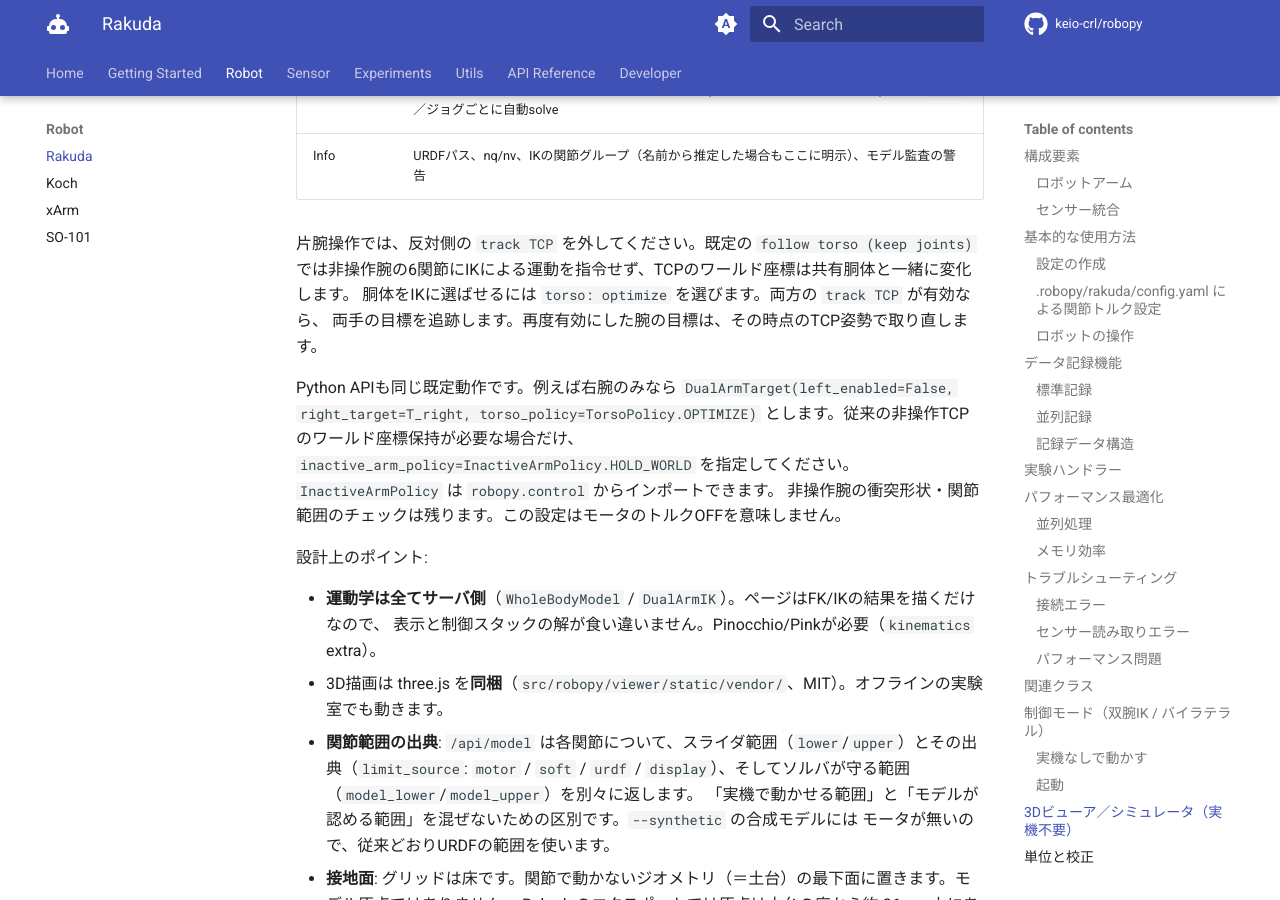
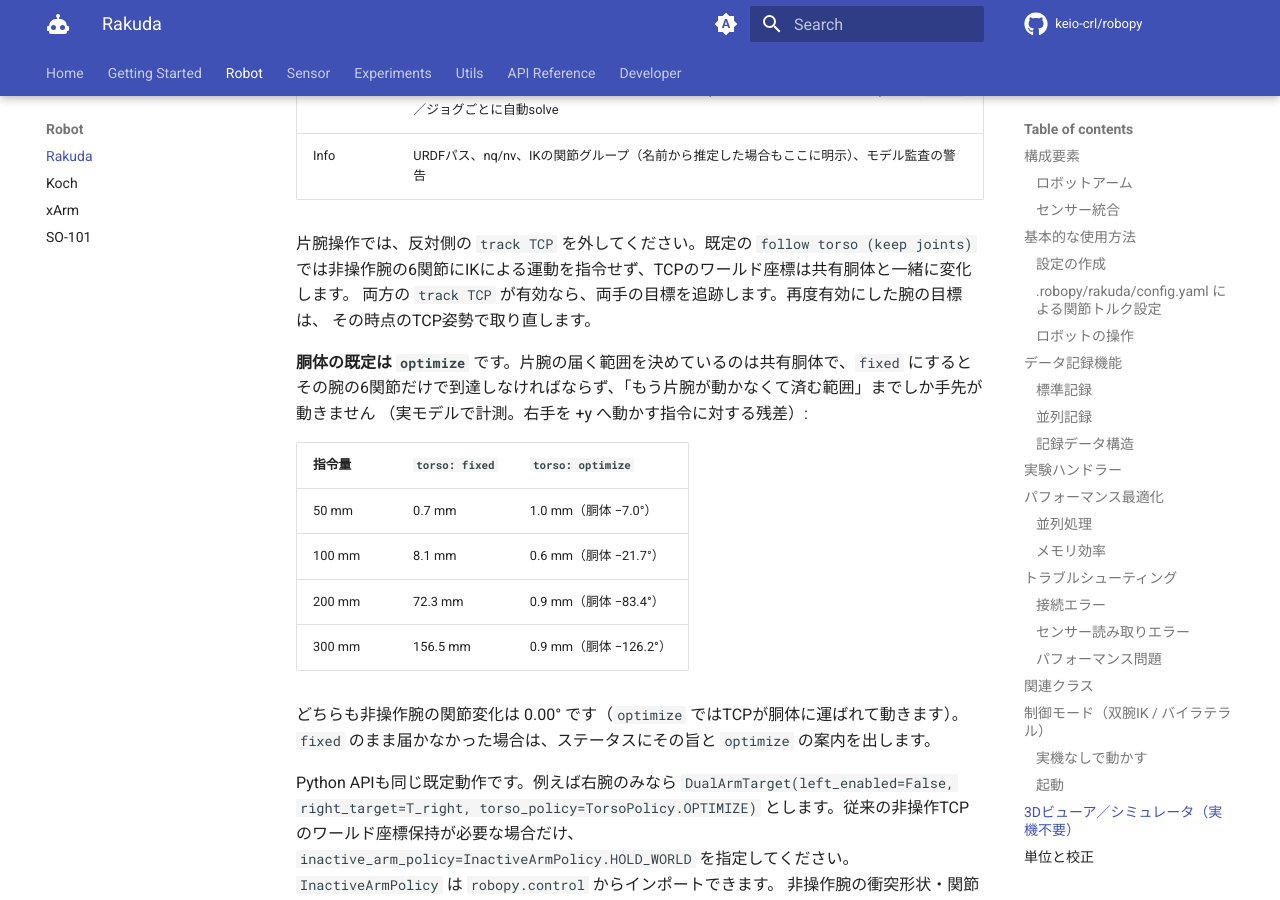
Before and after one commit to keio-crl/robopy, an MkDocs documentation site: the page built from docs/robots/rakuda.md, in a window 1280 px wide and 900 px high, scrolled down 7497 px. Built offline with MkDocs 1.6.1 and Material for MkDocs 9.7.7, drawn with Linux system fonts in a browser that asks for light colours; comment, search, counter and statistics services are not loaded; the version menu is left out.

Commit message:
fix(viewer): ask for an optimised torso, so one arm can reach on its own
The inactive-arm fix landed, and single-arm dragging still stopped early: the
page asked for torso "fixed", the first option in its select, so the shared
torso never turned and the driven hand had only its own six joints -- which is
exactly as far as a hand gets while the other arm need not move at all. On the
committed export, a right hand asked to slide +y, from a bent-elbow pose:

    ask     torso: fixed      torso: optimize
     50 mm     0.7 mm          1.0 mm  (torso  -7.0 deg)
    100 mm     8.1 mm          0.6 mm  (torso -21.7 deg)
    200 mm    72.3 mm          0.9 mm  (torso -83.4 deg)
    300 mm   156.5 mm          0.9 mm  (torso -126.2 deg)

The idle arm holds its joint angles either way; under optimize its TCP is
carried by the torso, which is what the policy is for. So optimize is now the
page's default, and a solve that stalls with the torso fixed says so and names
the option that frees it. A browser test drags one hand with the other
untracked and holds that the torso turned while the idle arm's angles did not.

Co-Authored-By: Claude Opus 5 (1M context) <noreply@anthropic.com>

```diff
--- a/docs/robots/rakuda.md
+++ b/docs/robots/rakuda.md
@@ -304,8 +304,22 @@ CADエクスポート（URDF）が宣言する範囲ではありません — UR
 
 片腕操作では、反対側の `track TCP` を外してください。既定の `follow torso (keep joints)`
 では非操作腕の6関節にIKによる運動を指令せず、TCPのワールド座標は共有胴体と一緒に変化します。
-胴体をIKに選ばせるには `torso: optimize` を選びます。両方の `track TCP` が有効なら、
-両手の目標を追跡します。再度有効にした腕の目標は、その時点のTCP姿勢で取り直します。
+両方の `track TCP` が有効なら、両手の目標を追跡します。再度有効にした腕の目標は、
+その時点のTCP姿勢で取り直します。
+
+**胴体の既定は `optimize`** です。片腕の届く範囲を決めているのは共有胴体で、`fixed` にすると
+その腕の6関節だけで到達しなければならず、「もう片腕が動かなくて済む範囲」までしか手先が動きません
+（実モデルで計測。右手を +y へ動かす指令に対する残差）:
+
+| 指令量 | `torso: fixed` | `torso: optimize` |
+| --- | --- | --- |
+| 50 mm | 0.7 mm | 1.0 mm（胴体 −7.0°） |
+| 100 mm | 8.1 mm | 0.6 mm（胴体 −21.7°） |
+| 200 mm | 72.3 mm | 0.9 mm（胴体 −83.4°） |
+| 300 mm | 156.5 mm | 0.9 mm（胴体 −126.2°） |
+
+どちらも非操作腕の関節変化は 0.00° です（`optimize` ではTCPが胴体に運ばれて動きます）。
+`fixed` のまま届かなかった場合は、ステータスにその旨と `optimize` の案内を出します。
 
 Python APIも同じ既定動作です。例えば右腕のみなら
 `DualArmTarget(left_enabled=False, right_target=T_right, torso_policy=TorsoPolicy.OPTIMIZE)`
--- a/src/robopy/viewer/static/app.js
+++ b/src/robopy/viewer/static/app.js
@@ -610,6 +610,7 @@ async function solveIK(opts = {}) {
           + (res.active_limits.some((l) => l.includes(':at_') || l.endsWith(':lower') || l.endsWith(':upper'))
             ? ' A joint is on its limit (see limits above).'
             : ' The target is probably outside the reachable workspace from this pose -- at q = 0 the arm is fully extended, so bend the elbow first (each elbow bends one way only; see its slider range).')
+          + ($('#torso-policy').value === 'fixed' ? ' The torso is fixed, so only this arm\'s six joints may move; torso: optimize lets the shared torso turn, which is what reaches further (the other arm keeps its joint angles and is carried with it).' : '')
           + (res.orientation_weight > 0 ? ' A two-axis wrist also cannot keep the full orientation while translating; orientation: free jogs position only.' : '')
         : '',
     ];
--- a/src/robopy/viewer/static/index.html
+++ b/src/robopy/viewer/static/index.html
@@ -60,11 +60,11 @@
       <div id="ik-unavailable" class="notice" hidden></div>
       <div id="ik-study" class="notice warn" hidden></div>
       <div class="toolbar">
-        <label>torso
+        <label title="optimize lets the solver turn the shared torso, which is what reaches past one arm's own workspace; fixed locks it, so only the six joints of the driven arm can move.">torso
           <select id="torso-policy">
+            <option value="optimize" selected>optimize</option>
             <option value="fixed">fixed</option>
             <option value="manual">manual</option>
-            <option value="optimize">optimize</option>
           </select>
         </label>
         <label id="torso-velocity-wrap" hidden>ω <input id="torso-velocity" type="number" value="0.1" step="0.05" class="num short"> rad/s</label>
@@ -89,7 +89,7 @@
         <label><input type="checkbox" id="ik-live" checked> solve on every jog</label>
         <button id="ee-capture-all" title="Set both targets to the current poses">capture both</button>
       </div>
-      <p class="help">For right-arm-only control, uncheck the left TCP's <b>track TCP</b> box (and vice versa). Check both to control both TCPs. Use torso <b>optimize</b> to let IK choose the torso angle.</p>
+      <p class="help">For right-arm-only control, uncheck the left TCP's <b>track TCP</b> box (and vice versa). Check both to control both TCPs. Torso <b>optimize</b> (the default) lets the solver turn the shared torso, which is how a hand reaches past its own arm's workspace; the other arm keeps its joint angles and is carried along. <b>fixed</b> locks the torso, leaving one arm's six joints to do everything.</p>
       <div id="ee-sides"></div>
       <div id="ik-status" class="status">—</div>
     </section>
```
Also changed, not shown: 1 other file.
